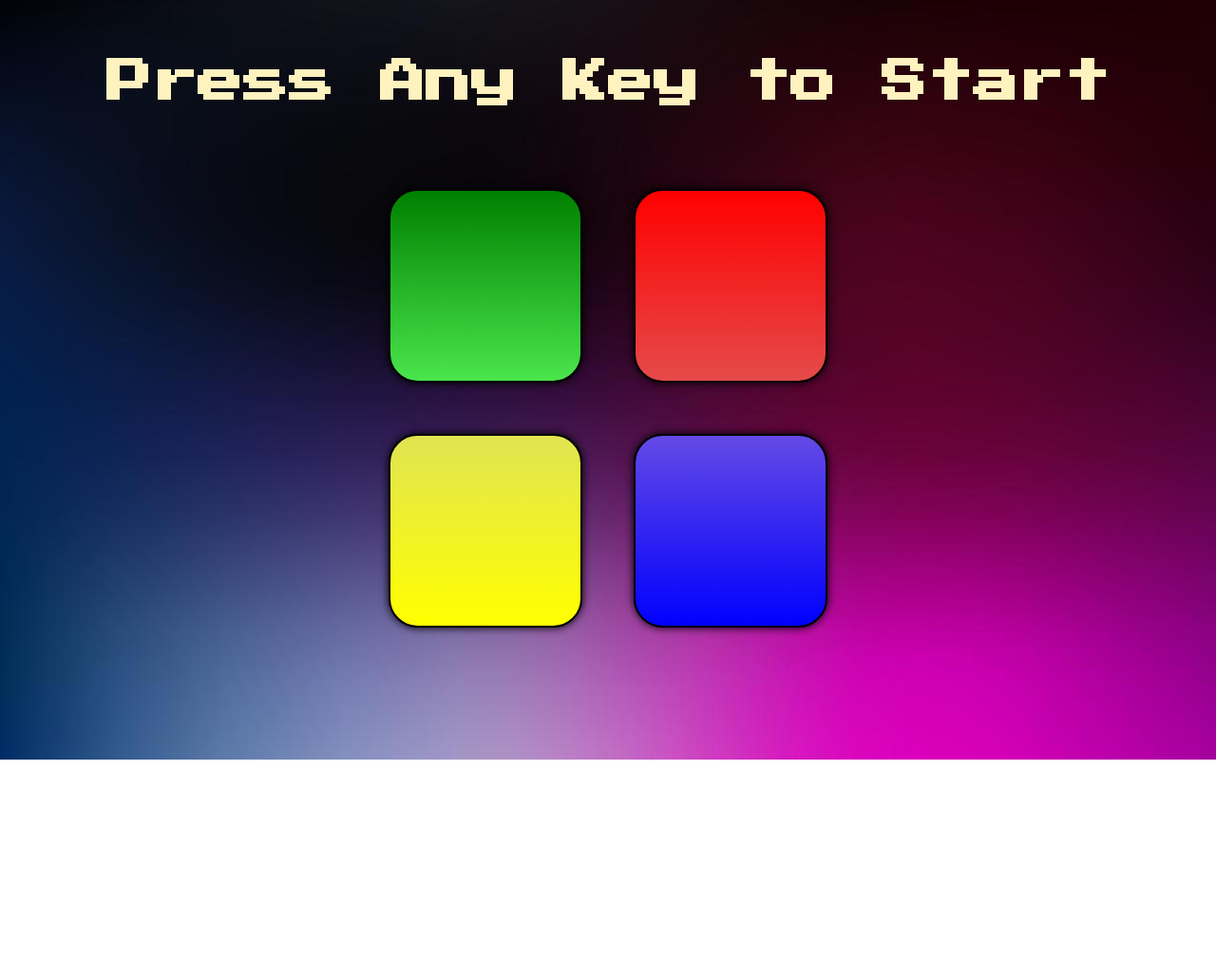
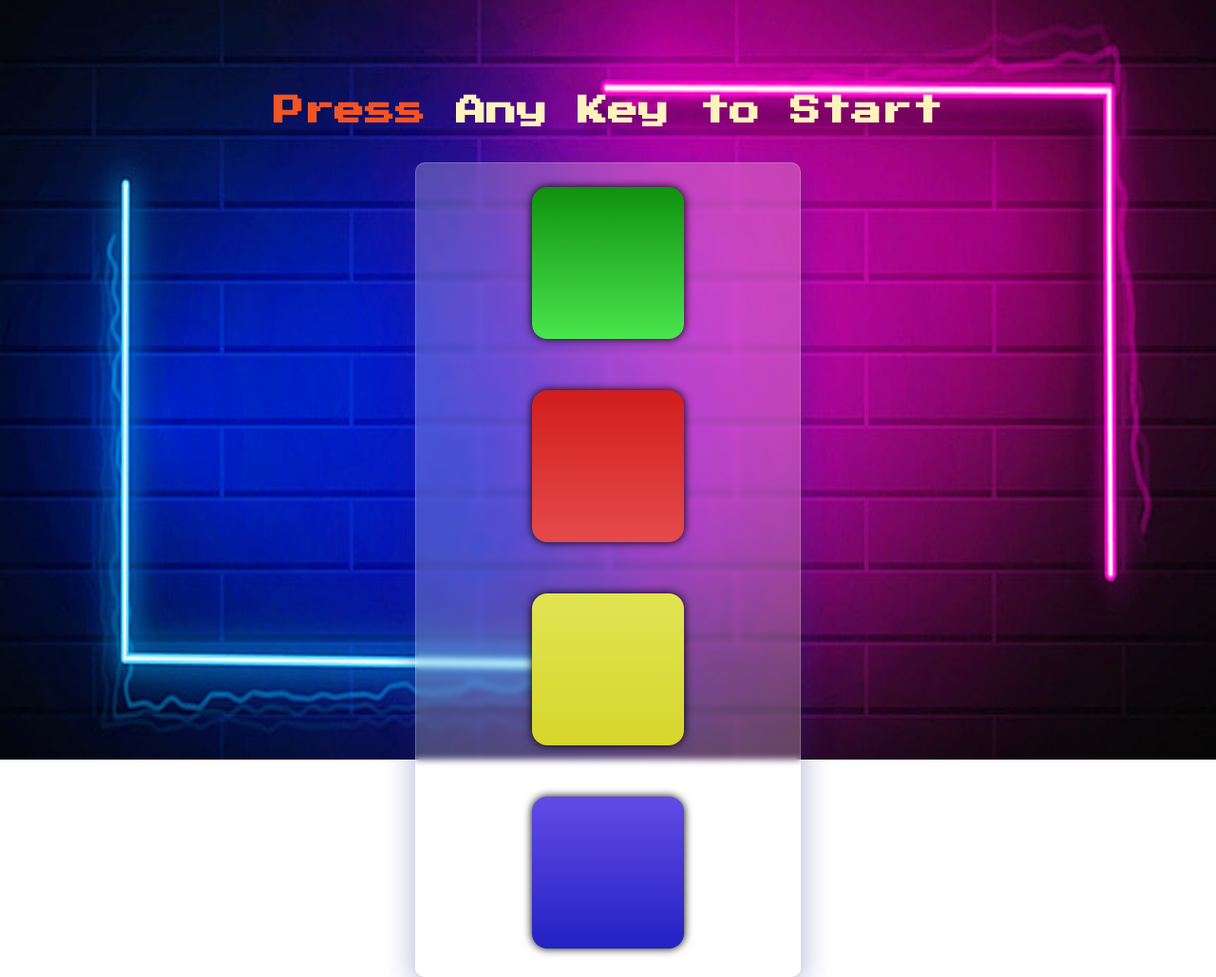
Before and after one commit to paraskumar09/simons-game, a plain HTML site: page index.html in a window 1280 px wide. Shown: the whole page at 95% size. Before the commit the page ends 800 px from the top, so only its background shows below. Drawn offline with nearby package versions, Linux system fonts and the light colour scheme.

Commit message:
background

```diff
--- a/index.html
+++ b/index.html
@@ -10,7 +10,7 @@
 </head>
 
 <body>
-  <h1 id="level-title">Press Any Key to Start</h1>
+  <h1 id="level-title">Press <span id="any">Any Key to Start</span></h1>
   <div class="container">
     <div lass="row">
 
--- a/styles.css
+++ b/styles.css
@@ -1,33 +1,58 @@
 body {
   text-align: center;
-  /* background-color: #011F3F; */
-  background-image: url(background.jpg);
+  background-image: url(pngtree-modern-double-color-futuristic-neon-background-image_351866.jpg);
+  /* background-image: url(background.jpg); */
+
+  background-repeat: no-repeat;
+  background-size:100% 100vh;
+  margin-bottom: 0;
+  /* background-color: white; */
+  /* background-image: url('https://www.google.com/url?sa=i&url=https%3A%2F%2Fpngtree.com%2Ffree-backgrounds-photos%2Fracing-flag&psig=AOvVaw1H_hLd2f27sn6Xv3LBP95X&ust=1704624340657000&source=images&cd=vfe&opi=89978449&ved=0CBMQjRxqFwoTCKDw-drKyIMDFQAAAAAdAAAAABAD'); */
 }
 
 #level-title {
   font-family: 'Press Start 2P', cursive;
-  font-size: 3rem;
-  margin:  5%;
+  font-size: 2rem;
+  margin:  3%;
+  margin-top: 8%;
+  color: #f15425;
+
+}
+
+#any{
   color: #FEF2BF;
+
 }
 
 .container {
   display: block;
-  width: 50%;
+  width: 32%;
+
   margin: auto;
+  background: rgba( 255, 255, 255, 0.25 );
+  box-shadow: 0 8px 32px 0 rgba( 31, 38, 135, 0.37 );
+  backdrop-filter: blur( 3.5px );
+  -webkit-backdrop-filter: blur( 3.5px );
+  border-radius: 10px;
+  border: 1px solid rgba( 255, 255, 255, 0.18 );
 
 }
 
 .btn {
   margin: 25px;
   display: inline-block;
-  height: 200px;
-  width: 200px;
-  border: 2px solid  black;
-  border-radius: 15%;
+  height: 160px;
+  width: 160px;
+  /* border: 2px solid  black; */
+  border-radius: 10%;
   box-shadow: 0px 0px 10px black;
   cursor: pointer;
+  transition: transform 0.3s;
 
+}
+
+.btn:hover{
+  transform: scale(1.05);
 }
 
 .game-over {
@@ -36,25 +61,25 @@ body {
 }
 
 .red {
-  background-color: red;
-  background-image: linear-gradient(180deg, red ,rgb(229, 74, 74));
+  background-color: rgb(204, 29, 29);
+  background-image: linear-gradient(180deg, rgb(209, 29, 29) ,rgb(229, 74, 74));
 }
 
 .green {
-  background-color: green;
-  background-image: linear-gradient(180deg, green ,rgb(74, 229, 77));
+  background-color: rgb(14, 135, 14);
+  background-image: linear-gradient(180deg, rgb(15, 145, 15) ,rgb(74, 229, 77));
 
 }
 
 .blue {
-  background-color: blue;
-  background-image: linear-gradient(0, blue ,rgb(100, 74, 229));
+  background-color: rgb(34, 34, 216);
+  background-image: linear-gradient(0, rgb(34, 34, 195) ,rgb(100, 74, 229));
 
 }
 
 .yellow {
-  background-color: yellow;
-  background-image: linear-gradient(0, yellow ,rgb(225, 228, 82));
+  background-color: rgb(215, 215, 34);
+  background-image: linear-gradient(0, rgb(214, 214, 43) ,rgb(225, 228, 82));
 }
 
 .pressed {
```
Also changed, not shown: back.jpg (added), pngtree-modern-double-color-futuristic-neon-background-image_351866.jpg (added).
